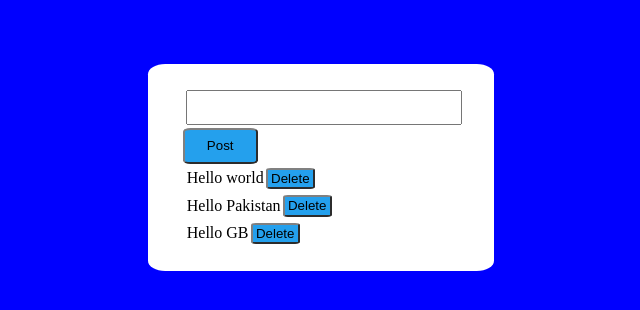
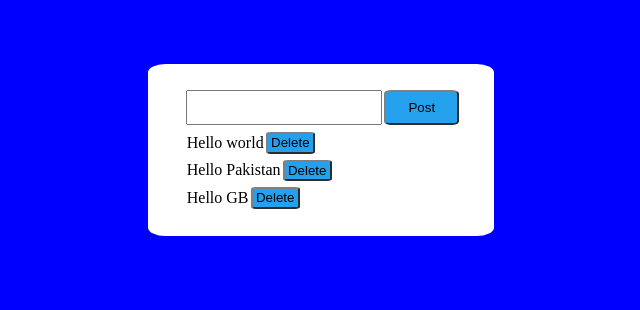
Before and after one commit to alinauman02/to-do-list-app, a React (Create React App) app in the folder frontend/: page / in a window 1280 px wide. Shown: the top 310 px of the page, without its empty margins (319-959 px from the left). Built offline with nearby package versions, Linux system fonts and the light colour scheme.

Commit message:
change array to use state array

```diff
--- a/frontend/src/App.tsx
+++ b/frontend/src/App.tsx
@@ -1,18 +1,24 @@
 import "./App.css";
+import { useState } from "react";
 
-import "./App.css";
 import Input from "./components/Input";
 import TodoList from "./components/TodoList";
 import { Todo } from "./models/todo.model";
-let todos: Todo[] = [];
-todos.push({ description: "Hello world", id: "244", isDone: true });
-todos.push({ description: "Hello Pakistan", id: "244", isDone: true });
-todos.push({ description: "Hello GB", id: "244", isDone: true });
+
 function App() {
+  const [todos, setTodos] = useState<Todo[]>([
+    { description: "Hello world", id: "244454", isDone: true },
+    { description: "Hello Pakistan", id: "24454", isDone: true },
+    { description: "Hello GB", id: "24433", isDone: true },
+  ]);
+
   return (
     <div className="App">
-      <div className="card">
-        <Input /> <button id="bt">Post</button>
+      <div className=" card">
+        <div className="flex-container">
+          <Input /> <button className="inline-block">Post</button>
+        </div>
+
         <TodoList todos={todos} />
       </div>
     </div>
```
